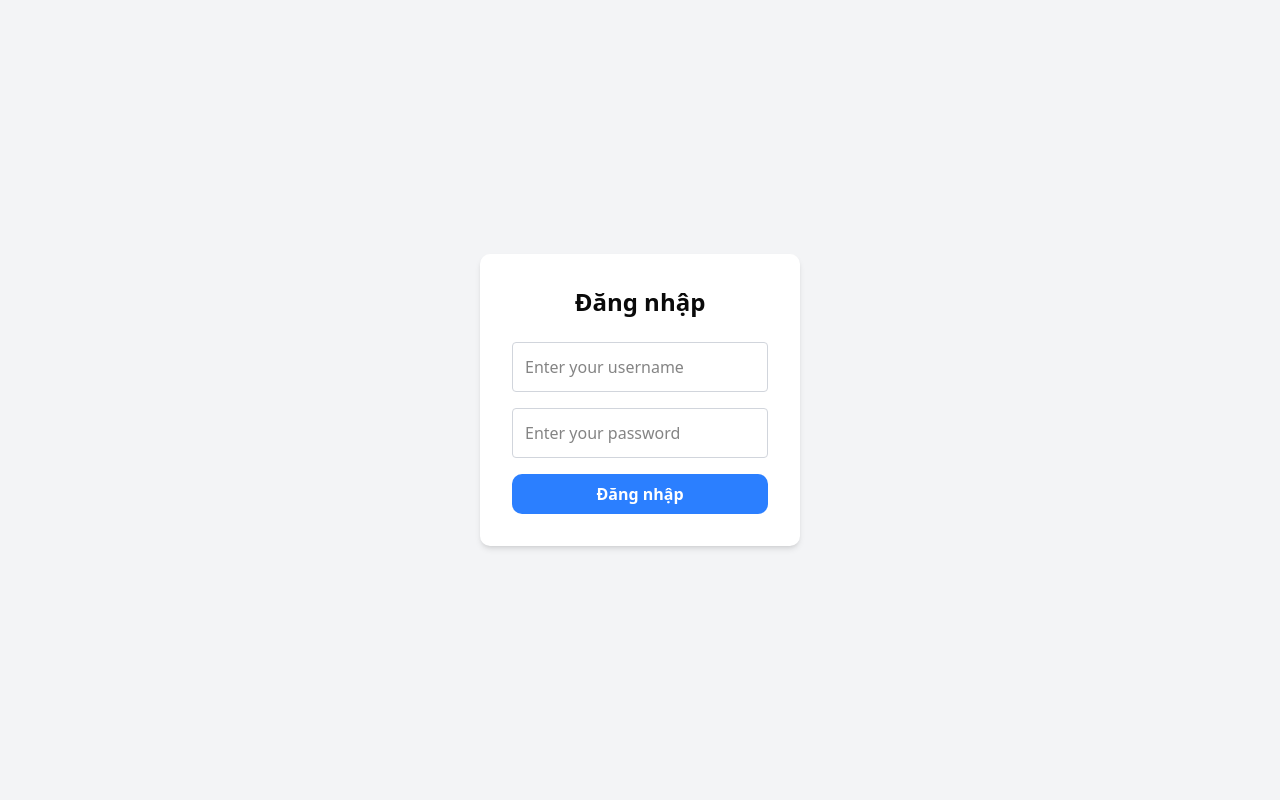
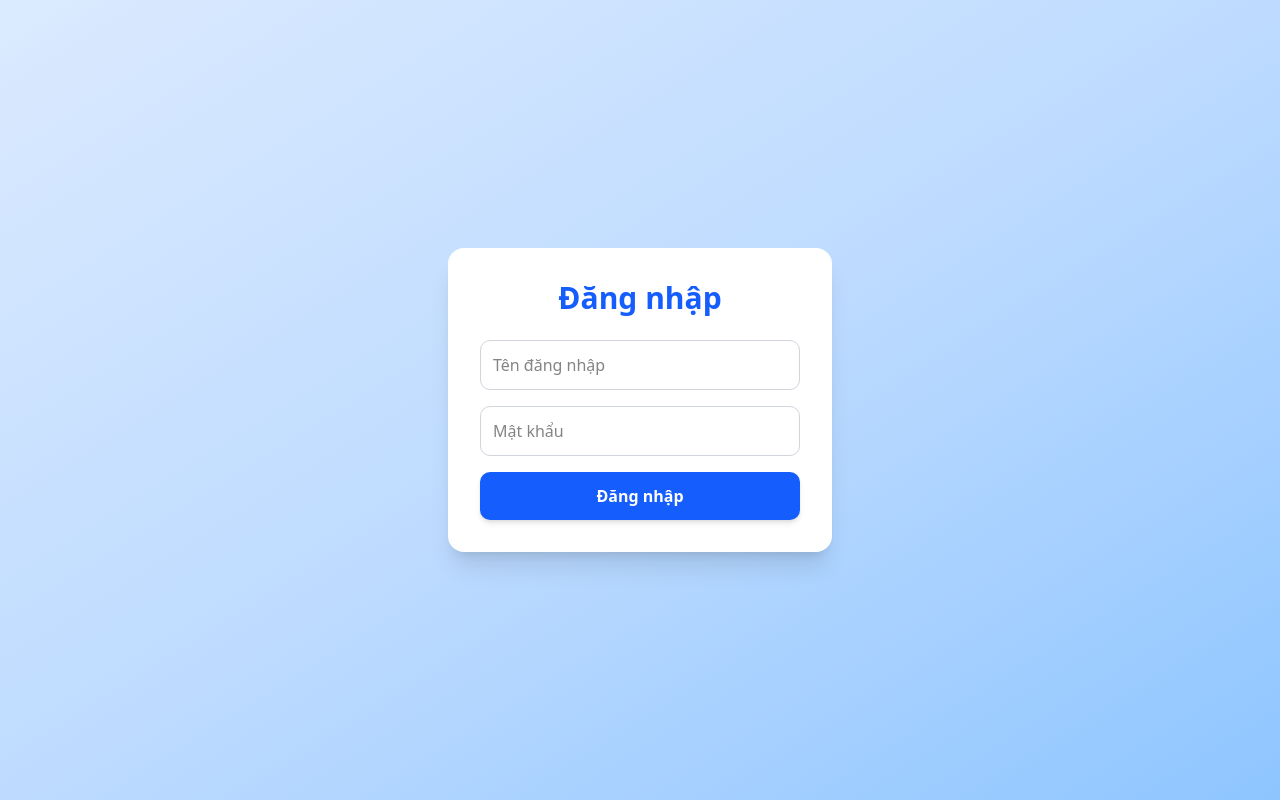
Before and after one commit to HTTTdh/digital_account_manager, a React (Vite) app in the folder FE/: page /login in a window 1280 px wide. Built offline with nearby package versions, Linux system fonts and the light colour scheme; no server answers.

Commit message:
fix register

```diff
--- a/FE/src/pages/admin/AssetLoginInfo.jsx
+++ b/FE/src/pages/admin/AssetLoginInfo.jsx
@@ -41,7 +41,8 @@ function AssetLoginInfo() {
 
   const handleSave = async (formData) => {
     try {
-      await updateAssetLoginInfo(selectedItem.id, formData);
+      selectedItem.thong_tin = formData;
+      await updateAssetLoginInfo(selectedItem.id, selectedItem);
       setSelectedItem(null);
     } catch (error) {
       console.error("Update failed:", error);
--- a/FE/src/pages/admin/QuanLyTaiKhoan/TaiKhoan.jsx
+++ b/FE/src/pages/admin/QuanLyTaiKhoan/TaiKhoan.jsx
@@ -48,16 +48,20 @@ export default function UserManagement() {
   }, []);
 
   const handleThemTaiKhoan = async (formData) => {
-    try {
-      await themTaiKhoan(formData);
-      toast.success("Thêm tài khoản thành công");
-      setShowModal(false);
-      setEditUser(null);
-    } catch (err) {
-      console.error("Lỗi thêm tài khoản:", err);
-      toast.error("Thêm tài khoản thất bại");
+    const response = await themTaiKhoan(formData);
+
+    if (!response?.success) {
+      alert(`Thêm tài khoản thất bại: trùng username`);
+      toast.error(response.error);
+      return;
     }
+
+    alert("Thêm tài khoản thành công");
+    setShowModal(false);
+    setEditUser(null);
+    window.location.reload();
   };
+
 
   // Cập nhật tài khoản
   const handleCapNhatTaiKhoan = async (formData) => {
@@ -65,9 +69,10 @@ export default function UserManagement() {
       if (!editUser) return;
       setLoading(true);
       await suaTaiKhoan(editUser.id, formData);
-      toast.success("Cập nhật tài khoản thành công");
+      alert("Cập nhật tài khoản thành công");
       setEditUser(null);
       setShowModal(false);
+      window.location.reload();
     } catch (err) {
       console.error("Lỗi cập nhật tài khoản:", err);
       toast.error("Cập nhật tài khoản thất bại");
@@ -80,7 +85,6 @@ export default function UserManagement() {
   const filteredUsers = dataLevel1.filter(
     (user) => selectedPhongBan === "all" || user.phong_ban_id === Number(selectedPhongBan)
   );
-  console.log(filteredUsers)
   return (
     <div className="p-6 space-y-6">
       {/* Header */}
--- a/FE/src/pages/admin/QuanLyTaiKhoan/ThemTaiKhoan.jsx
+++ b/FE/src/pages/admin/QuanLyTaiKhoan/ThemTaiKhoan.jsx
@@ -26,17 +26,18 @@ export default function ThemTaiKhoan({
     onSubmit,
     editUser,
 }) {
+    const user = useAuth();
     const [formData, setFormData] = useState({
         username: "",
         password: "",
         ho_ten: "",
         sdt: "",
-        cap: 0,
+        cap: user.user.cap === 1 ? 2 : 0,
         PhongBanId: 0,
     });
 
     const [showPassword, setShowPassword] = useState(false);
-    const user = useAuth();
+
     useEffect(() => {
         if (editUser) {
             setFormData({
@@ -53,7 +54,7 @@ export default function ThemTaiKhoan({
                 password: "",
                 ho_ten: "",
                 sdt: "",
-                cap: 0,
+                cap: user.user.cap === 1 ? 2 : 0,
                 PhongBanId: 0,
             });
         }
@@ -160,7 +161,7 @@ export default function ThemTaiKhoan({
                             id="cap"
                             type="number"
                             name="cap"
-                            value={user.user.cap === 1 ? 2 : 0}
+                            value={formData.cap}
                             onChange={handleChange}
                             min={user.user.cap === 1 ? 2 : 0}
                             className="col-span-3"
--- a/FE/src/pages/auth/Login.jsx
+++ b/FE/src/pages/auth/Login.jsx
@@ -1,10 +1,14 @@
 import { useState } from "react";
 import { useNavigate } from "react-router-dom";
 import { useAuth } from "@/context/AuthContext";
+import { toast } from "react-toastify";
+import "react-toastify/dist/ReactToastify.css";
+
 export default function Login() {
   const navigate = useNavigate();
-  const { login, loading, error, user } = useAuth();
+  const { login, loading } = useAuth();
   const [credentials, setCredentials] = useState({ username: "", password: "" });
+
   const handleRedirectByRole = (role) => {
     switch (role) {
       case 0: // Root
@@ -20,7 +24,7 @@ export default function Login() {
         navigate("/");
         break;
       default:
-        navigate("/login"); // fallback
+        navigate("/login");
         break;
     }
   };
@@ -30,21 +34,23 @@ export default function Login() {
     try {
       const data = await login(credentials);
       const role = data.user.cap;
-      console.log("Logged in user:", data.user.cap);
+      alert("Đăng nhập thành công 🎉");
       handleRedirectByRole(role);
     } catch (err) {
+      alert("Sai tài khoản hoặc mật khẩu ❌");
       console.error("Login failed:", err);
     }
   };
 
-
   return (
-    <div className="flex items-center justify-center min-h-screen bg-gray-100">
+    <div className="flex items-center justify-center min-h-screen bg-gradient-to-br from-blue-100 via-blue-200 to-blue-300">
       <form
         onSubmit={onSubmit}
-        className="bg-white p-8 rounded-lg shadow-md w-80 flex flex-col"
+        className="bg-white p-8 rounded-2xl shadow-xl w-96 flex flex-col space-y-4 transform transition-all hover:scale-[1.01]"
       >
-        <h2 className="text-2xl font-semibold mb-6 text-center">Đăng nhập</h2>
+        <h2 className="text-3xl font-bold mb-6 text-center text-blue-600">
+          Đăng nhập
+        </h2>
 
         <input
           id="username"
@@ -53,9 +59,9 @@ export default function Login() {
           onChange={(e) =>
             setCredentials({ ...credentials, username: e.target.value })
           }
-          placeholder="Enter your username"
+          placeholder="Tên đăng nhập"
           required
-          className="mb-4 p-3 border border-gray-300 rounded focus:outline-none focus:ring-2 focus:ring-blue-500"
+          className="p-3 border border-gray-300 rounded-lg focus:outline-none focus:ring-2 focus:ring-blue-500 transition"
         />
 
         <input
@@ -65,18 +71,21 @@ export default function Login() {
           onChange={(e) =>
             setCredentials({ ...credentials, password: e.target.value })
           }
-          placeholder="Enter your password"
+          placeholder="Mật khẩu"
           required
-          className="mb-4 p-3 border border-gray-300 rounded focus:outline-none focus:ring-2 focus:ring-blue-500"
+          className="p-3 border border-gray-300 rounded-lg focus:outline-none focus:ring-2 focus:ring-blue-500 transition"
         />
 
         <button
           type="submit"
           disabled={loading}
-          className={`w-full py-2 rounded-lg text-white font-semibold ${loading ? "bg-gray-400 cursor-not-allowed" : "bg-blue-500 hover:bg-blue-600"
+          className={`w-full py-3 rounded-lg text-white font-semibold shadow-md transition-all
+            ${loading
+              ? "bg-gray-400 cursor-not-allowed"
+              : "bg-blue-600 hover:bg-blue-700 active:scale-95"
             }`}
         >
-          {loading ? "Logging in..." : "Đăng nhập"}
+          {loading ? "Đang đăng nhập..." : "Đăng nhập"}
         </button>
       </form>
     </div>
--- a/FE/src/stores/assetLoginInfo.js
+++ b/FE/src/stores/assetLoginInfo.js
@@ -49,13 +49,15 @@ export const AssetLoginInfoStore = create((set) => ({
     }));
     return response;
   } catch (error) {
+    alert("Trùng username");
     console.log(error);
   }
 },
   updateAssetLoginInfo: async (id, data) => {
   try {
     const response = await updateAssetLoginInfo(id, data);
-    const updatedItem = response.data; // <-- chỉ lấy object bên trong
+    console.log(response)
+    const updatedItem = response.data;
 
     set((state) => ({
       data: Array.isArray(state.data)
--- a/FE/src/stores/tai_khoan.js
+++ b/FE/src/stores/tai_khoan.js
@@ -26,15 +26,17 @@ export const UserStore = create((set, get) => ({
     }
   },
 
-  themTaiKhoan: async (data) => {
-    try {
-      const response = await them(data);
-      set((state) => ({ dataLevel1: [...state.dataLevel1, response] }));
-      return response;
-    } catch (error) {
-      console.log(error.message);
-    }
-  },
+   themTaiKhoan: async (data) => {
+  try {
+    const response = await axios.post("/api/auth/register", data);
+    return response.data; // dữ liệu thành công từ server
+  } catch (error) {
+    console.error("Lỗi API:", error.response?.data || error.message);
+    // Trả về object giống format của server để FE xử lý
+    return error.response?.data || { success: false, error: "Lỗi server" };
+  }
+},
+
 
   suaTaiKhoan: async (id, data) => {
     try {
```
Also changed, not shown: 2 other files (tests, documents, lock files or other folders).
